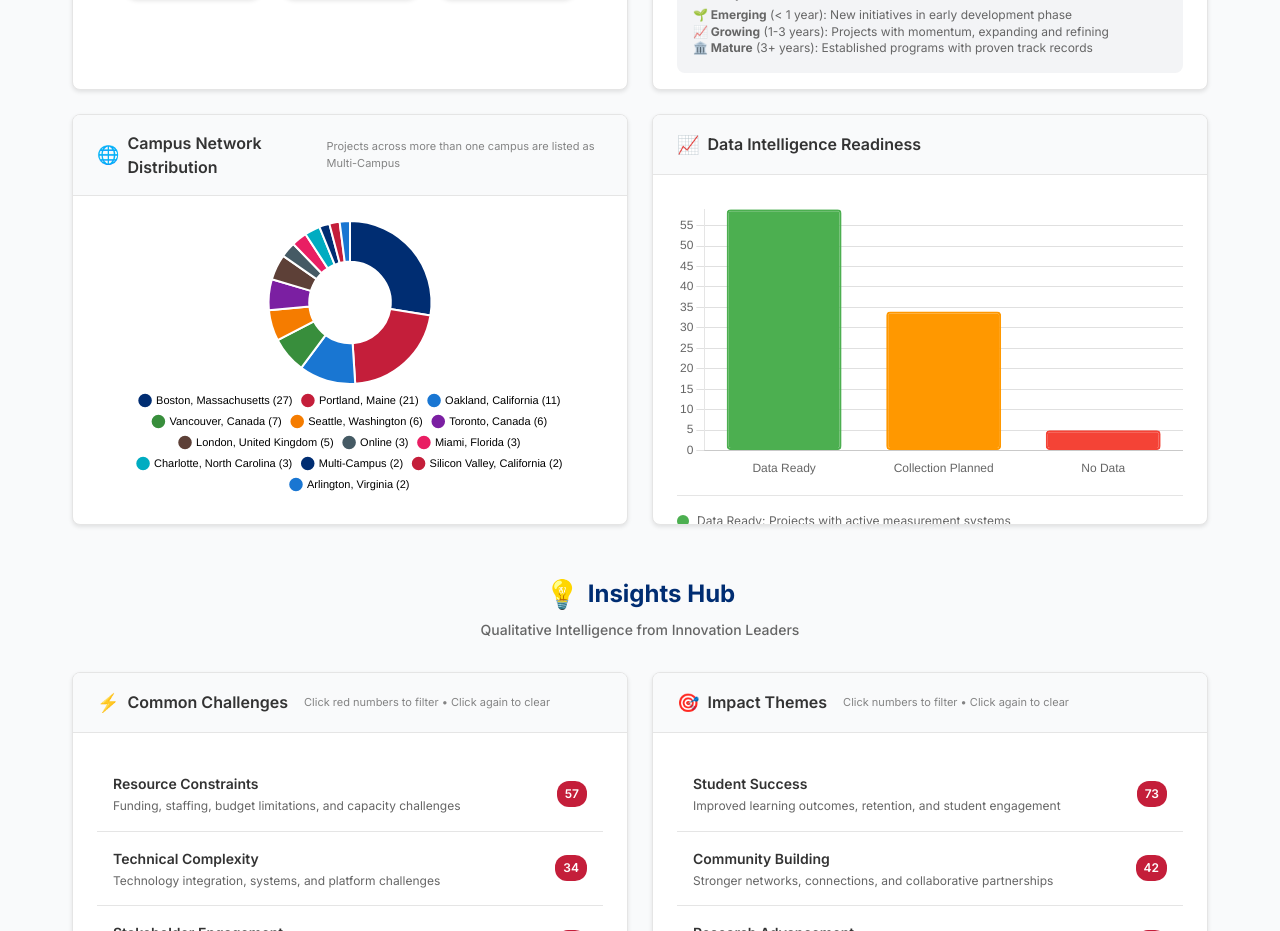
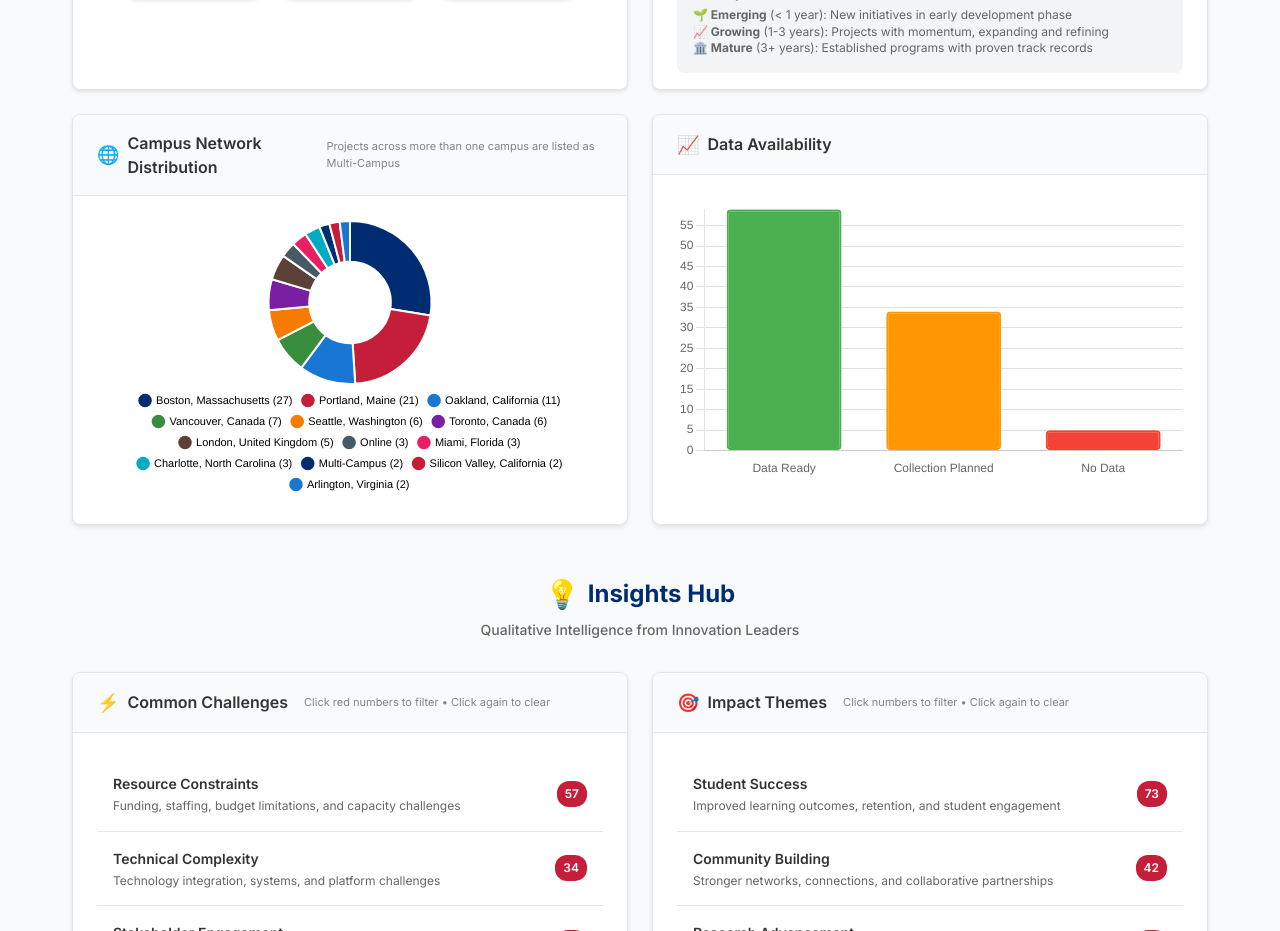
Before and after one commit to markynsai91/Northeastern_Innovation_dashboard, a React (Vite) app: page / in a window 1280 px wide. Shown: the part 1000-1931 px from the top of the page. Built offline with nearby package versions, Linux system fonts and the light colour scheme.

Commit message:
Updated Data Intelligence Readines to Data Availability and removed graph keys

```diff
--- a/src/components/DataChart.jsx
+++ b/src/components/DataChart.jsx
@@ -92,20 +92,6 @@ const DataChart = ({ data }) => {
   return (
     <div className="data-chart-container">
       <Bar data={chartData} options={chartOptions} />
-      <div className="data-readiness-summary">
-        <div className="readiness-item">
-          <span className="readiness-indicator ready"></span>
-          <span className="readiness-text">Data Ready: Projects with active measurement systems</span>
-        </div>
-        <div className="readiness-item">
-          <span className="readiness-indicator planned"></span>
-          <span className="readiness-text">Collection Planned: Projects preparing data systems</span>
-        </div>
-        <div className="readiness-item">
-          <span className="readiness-indicator none"></span>
-          <span className="readiness-text">No Data: Projects without measurement plans</span>
-        </div>
-      </div>
     </div>
   );
 };
--- a/src/components/InsightsGrid.jsx
+++ b/src/components/InsightsGrid.jsx
@@ -78,12 +78,12 @@ const InsightsGrid = ({
         </div>
       </div>
 
-      {/* Data Intelligence Readiness */}
+      {/* Data Availability */}
       <div className="insight-card">
         <div className="insight-header">
           <div className="insight-title">
             <div className="insight-icon">📈</div>
-            Data Intelligence Readiness
+            Data Availability
           </div>
         </div>
         <div className="insight-body">
```
